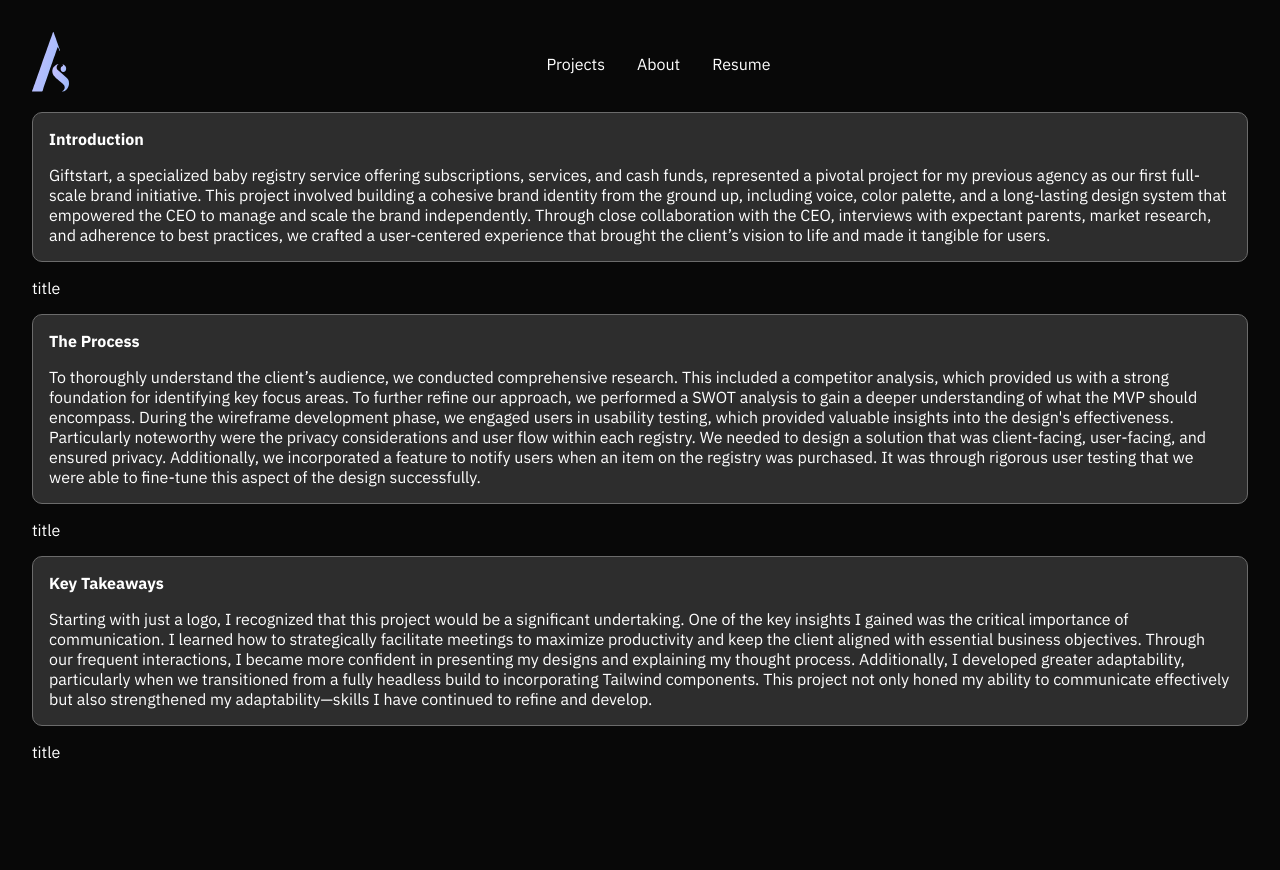
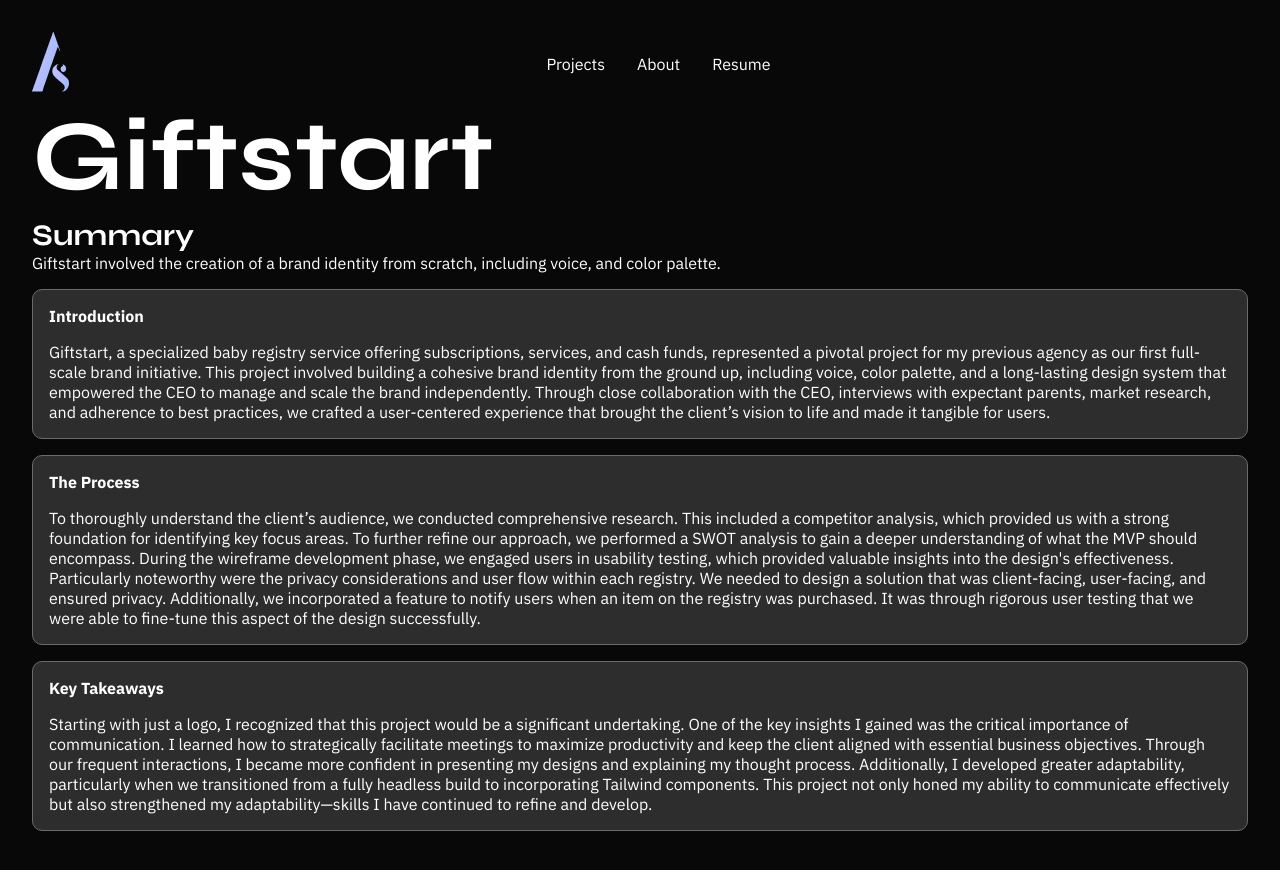
Before and after one commit to amsyb/portfolio, a React (Vite) app: page /project/giftstart in a window 1280 px wide. Shown: the top 870 px of the page. Before the commit the page ends 800 px from the top, so only its background shows below. Built offline with nearby package versions, Linux system fonts and the light colour scheme.

Commit message:
add hover state to primary buttons globally, update case study to use reusable text components

```diff
--- a/src/components/CaseStudy1/CaseStudy1.jsx
+++ b/src/components/CaseStudy1/CaseStudy1.jsx
@@ -2,13 +2,14 @@
 
 const CaseStudy1 = ({ title, children }) => {
   return (
+    <>
       <div>
         <section className="project__text">
           <h4>{title}</h4>
           <p>{children}</p>
         </section>
-      <section>title</section>
       </div>
+    </>
   );
 };
 
--- a/src/components/CaseStudy1/CaseStudy1.scss
+++ b/src/components/CaseStudy1/CaseStudy1.scss
@@ -8,3 +8,7 @@
   border: 1px solid #6b6b6b;
   border-radius: 10px;
 }
+
+.project {
+  background-color: red;
+}
--- /dev/null
+++ b/src/components/Summary/Summary.jsx
@@ -0,0 +1,33 @@
+import React from "react";
+
+const Summary = ({
+  header,
+  summaryTitle,
+  summaryCopy,
+  responsibilityTitle,
+  responsibilities = [], // Expecting an array
+  details,
+}) => {
+  return (
+    <section className="summary">
+      <h1>{header}</h1>
+      {summaryTitle && <h2>{summaryTitle}</h2>}
+      {summaryCopy && <p>{summaryCopy}</p>}
+
+      {responsibilities.length > 0 && (
+        <div>
+          <h2>{responsibilityTitle}</h2>
+          <ul>
+            {responsibilities.map((item, index) => (
+              <li key={index}>{item}</li>
+            ))}
+          </ul>
+        </div>
+      )}
+
+      {details && <p>{details}</p>}
+    </section>
+  );
+};
+
+export default Summary;
--- a/src/pages/Giftstart/Giftstart.jsx
+++ b/src/pages/Giftstart/Giftstart.jsx
@@ -1,8 +1,24 @@
 import CaseStudy1 from "../../components/CaseStudy1/CaseStudy1";
+import Summary from "../../components/Summary/Summary";
 
 const Giftstart = () => {
   return (
     <>
+      {/* -----------------------summary----------------------- */}
+      <Summary
+        header="Giftstart"
+        summaryTitle="
+Summary"
+        summaryCopy="Giftstart involved the creation of a brand identity from scratch, including voice, and color palette."
+        responsibilityTitle="Responsibilities"
+        responsibilityCopy="Led UI brand design initiatives, crafting a comprehensive design system that supported a consistent and scalable user experience across all touchpoints.
+
+
+Integrated insights from user research to address specific audience needs, ensuring that each design element contributed to building trust and aligning with the brand’s goals.
+
+
+Applied UX/UI best practices throughout the design workflow, refining solutions to address both user pain points and client objectives effectively."
+      ></Summary>
       {/* -----------------------intro----------------------- */}
       <CaseStudy1 title="Introduction">
         Giftstart, a specialized baby registry service offering subscriptions,
@@ -15,6 +31,7 @@
         adherence to best practices, we crafted a user-centered experience that
         brought the client’s vision to life and made it tangible for users.
       </CaseStudy1>
+
       {/* -----------------------process----------------------- */}
       <CaseStudy1
         title="
--- a/src/pages/Homepage/Homepage.jsx
+++ b/src/pages/Homepage/Homepage.jsx
@@ -15,7 +15,7 @@
             dedicated to inclusive design.  If you want to learn more about me
             visit my about page.
           </p>
-          <button>test me</button>
+          <button>Download Resume</button>
         </div>
         <img src={Headshot} alt="profile-image" className="banner__img" />
       </div>
--- a/src/styles/_global.scss
+++ b/src/styles/_global.scss
@@ -52,13 +52,17 @@
 
 button {
   background-image: linear-gradient(to right, #bfbfff 0%, #8db8f9 100%);
+  background-position: left;
+  transition: background-position 1s;
   height: 40px;
   border-radius: 20px;
   border: none;
   width: 160px;
   color: black;
+  cursor: pointer;
+
+  &:hover,
+  &:focus {
+    background-image: linear-gradient(to right, #ffbf7f 0%, #f98dbf 100%);
+  }
 }
-
-button:hover {
-  background-position: right center; /* change the direction of the change here */
-}
```
Also changed, not shown: src/components/Summary/Summary.scss (added). Lines whose indentation alone changed are shown as unchanged.
